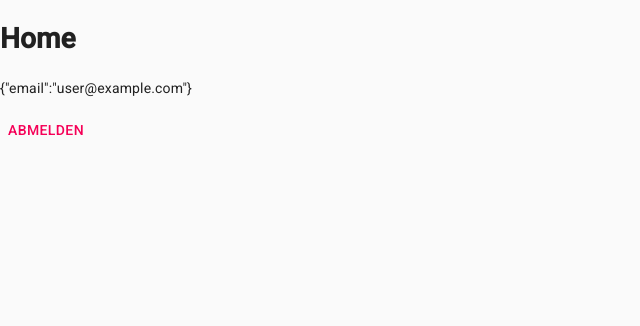
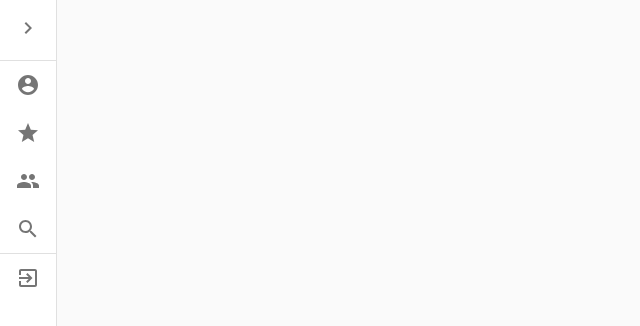
Before and after one commit to Funk66/crem, a React (Create React App) app: page / in a window 1280 px wide. Shown: the top 326 px of the page, without its empty margins (0-640 px from the left). Built offline with nearby package versions, Linux system fonts and the light colour scheme; no server answers; sample sign-in values are in the browser's storage.

Commit message:
Add sidebar

```diff
--- a/package.json
+++ b/package.json
@@ -3,6 +3,7 @@
   "dependencies": {
     "@material-ui/core": "^4.11.3",
     "@material-ui/icons": "^4.11.2",
+    "clsx": "^1.1.1",
     "firebase": "^8.2.6",
     "react": "^17.0.1",
     "react-dom": "^17.0.1",
--- /dev/null
+++ b/src/components/SideBar/SideBar.tsx
@@ -0,0 +1,151 @@
+import { useEffect, useState } from "react";
+import { useHistory } from "react-router";
+import { makeStyles } from "@material-ui/core/styles";
+import clsx from "clsx";
+import {
+  List,
+  Drawer,
+  Divider,
+  IconButton,
+  ListItem,
+  ListItemIcon,
+  ListItemText,
+} from "@material-ui/core";
+import {
+  ChevronLeft,
+  ChevronRight,
+  AccountCircle,
+  ExitToApp,
+  People,
+  Search,
+  Star,
+} from "@material-ui/icons";
+import { auth } from "../../providers/firebase";
+import * as routes from "../../constants/routes";
+
+const drawerWidth = 200;
+
+const useStyles = makeStyles((theme) => ({
+  drawer: {
+    width: drawerWidth,
+    flexShrink: 0,
+    whiteSpace: "nowrap",
+  },
+  drawerOpen: {
+    width: drawerWidth,
+    transition: theme.transitions.create("width", {
+      easing: theme.transitions.easing.sharp,
+      duration: theme.transitions.duration.enteringScreen,
+    }),
+  },
+  drawerClose: {
+    transition: theme.transitions.create("width", {
+      easing: theme.transitions.easing.sharp,
+      duration: theme.transitions.duration.leavingScreen,
+    }),
+    overflowX: "hidden",
+    width: theme.spacing(7) + 1,
+  },
+  toggle: {
+    display: "flex",
+    alignItems: "center",
+    justifyContent: "flex-end",
+    padding: theme.spacing(0.5, 0.5, 0, 0.5),
+  },
+}));
+
+const navButtons = [
+  {
+    name: "Konto",
+    route: "/account",
+    Icon: AccountCircle,
+  },
+  {
+    name: "Kompetenzen",
+    route: "/skills",
+    Icon: Star,
+  },
+  {
+    name: "Team",
+    route: "/team",
+    Icon: People,
+  },
+  {
+    name: "Suche",
+    route: "/search",
+    Icon: Search,
+  },
+];
+
+interface SideBarProps {
+  hidden: boolean;
+}
+
+export const SideBar = ({ hidden }: SideBarProps) => {
+  const history = useHistory();
+  const classes = useStyles();
+  const [open, setOpen] = useState(false);
+  const [selected, setSelected] = useState("");
+
+  const toggleDrawer = () => {
+    setOpen(!open);
+  };
+
+  const signOut = () => {
+    auth.signOut().then(() => history.push(routes.SIGN_IN));
+  };
+
+  useEffect(() => {
+    setSelected(history.location.pathname);
+    return history.listen((location) => {
+      setSelected(location.pathname);
+    });
+  }, [history]);
+
+  return hidden ? null : (
+    <Drawer
+      variant="permanent"
+      className={clsx(classes.drawer, {
+        [classes.drawerOpen]: open,
+        [classes.drawerClose]: !open,
+      })}
+      classes={{
+        paper: clsx({
+          [classes.drawerOpen]: open,
+          [classes.drawerClose]: !open,
+        }),
+      }}
+    >
+      <div className={classes.toggle}>
+        <IconButton onClick={toggleDrawer}>
+          {open ? <ChevronLeft /> : <ChevronRight />}
+        </IconButton>
+      </div>
+      <List component="nav">
+        <Divider />
+        {navButtons.map(({ name, route, Icon }) => (
+          <ListItem
+            button
+            key={name}
+            onClick={() => history.push(route)}
+            selected={selected === route}
+          >
+            <ListItemIcon>
+              <Icon />
+            </ListItemIcon>
+            <ListItemText primary={name} />
+          </ListItem>
+        ))}
+        <Divider />
+        <ListItem button key={"Ausloggen"} onClick={signOut}>
+          <ListItemIcon>
+            <ExitToApp />
+          </ListItemIcon>
+          <ListItemText primary="Ausloggen" />
+        </ListItem>
+      </List>
+    </Drawer>
+  );
+};
+
+export default SideBar;
--- a/src/components/index.ts
+++ b/src/components/index.ts
@@ -1,5 +1,6 @@
 import SignOut from './SignOut/SignOut'
 import PublicRoute from './PublicRoute/PublicRoute'
 import PrivateRoute from './PrivateRoute/PrivateRoute'
+import SideBar from './SideBar/SideBar'
 
-export { SignOut, PublicRoute, PrivateRoute }
+export { SignOut, PublicRoute, PrivateRoute, SideBar }
--- a/src/constants/routes.ts
+++ b/src/constants/routes.ts
@@ -1,2 +1,6 @@
 export const HOME = "/",
-  SIGN_IN = "/signin";
+  SIGN_IN = "/signin",
+  ACCOUNT = "/account",
+  SKILLS = "/skills",
+  TEAM = "/team",
+  SEARCH = "/search";
--- a/src/index.tsx
+++ b/src/index.tsx
@@ -2,12 +2,21 @@ import { useEffect, useState, useMemo } from "react";
 import { render } from "react-dom";
 import { BrowserRouter } from "react-router-dom";
 import { createMuiTheme, CssBaseline, ThemeProvider } from "@material-ui/core";
+import { makeStyles } from "@material-ui/core/styles";
 import useMediaQuery from "@material-ui/core/useMediaQuery";
 import * as pages from "./pages";
 import { AuthContext, User } from "./providers/Auth";
 import * as routes from "./constants/routes";
-import { PublicRoute, PrivateRoute } from "./components";
+import { PublicRoute, PrivateRoute, SideBar } from "./components";
 import { auth } from "./providers/firebase";
+
+const useStyles = makeStyles((theme) => ({
+  root: { display: "flex" },
+  content: {
+    flexGrow: 1,
+    padding: theme.spacing(3),
+  },
+}));
 
 function App() {
   const prefersDarkMode = useMediaQuery("(prefers-color-scheme: dark)");
@@ -20,6 +29,7 @@ function App() {
       }),
     [prefersDarkMode]
   );
+  const classes = useStyles();
   const [user, setUser] = useState({
     email: localStorage.getItem("email"),
   } as User);
@@ -41,8 +51,15 @@ function App() {
       <CssBaseline />
       <AuthContext.Provider value={user}>
         <BrowserRouter>
-          <div>
-            <PrivateRoute exact path={routes.HOME} component={pages.Home} />
+          <div className={classes.root}>
+            <SideBar hidden={!user.email} />
+            <main className={classes.content}>
+              <PrivateRoute exact path={routes.HOME} component={pages.Home} />
+              <PrivateRoute exact path={routes.ACCOUNT} component={pages.Account} />
+              <PrivateRoute exact path={routes.SKILLS} component={pages.Skills} />
+              <PrivateRoute exact path={routes.TEAM} component={pages.Team} />
+              <PrivateRoute exact path={routes.SEARCH} component={pages.Search} />
+            </main>
             <PublicRoute exact path={routes.SIGN_IN} component={pages.SignIn} />
           </div>
         </BrowserRouter>
--- /dev/null
+++ b/src/pages/Account.tsx
@@ -0,0 +1,5 @@
+export const Account = () => {
+  return <div></div>;
+};
+
+export default Account;
--- a/src/pages/Home.tsx
+++ b/src/pages/Home.tsx
@@ -1,17 +1,5 @@
-import { useContext } from "react";
-import { SignOut } from "../components";
-import { AuthContext } from "../providers/Auth";
-
 export const Home = () => {
-  const user = useContext(AuthContext);
-
-  return (
-    <div>
-      <h1>Home</h1>
-      <p>{JSON.stringify(user)}</p>
-      <SignOut />
-    </div>
-  );
+  return <div></div>;
 };
 
 export default Home;
--- /dev/null
+++ b/src/pages/Search.tsx
@@ -0,0 +1,5 @@
+export const Search = () => {
+  return <div></div>;
+};
+
+export default Search;
--- /dev/null
+++ b/src/pages/Skills.tsx
@@ -0,0 +1,5 @@
+export const Skills = () => {
+  return <div></div>;
+};
+
+export default Skills;
--- /dev/null
+++ b/src/pages/Team.tsx
@@ -0,0 +1,5 @@
+export const Team = () => {
+  return <div></div>;
+};
+
+export default Team;
--- a/src/pages/index.ts
+++ b/src/pages/index.ts
@@ -1,4 +1,8 @@
+import Home from "./Home";
 import SignIn from "./SignIn";
-import Home from "./Home";
+import Account from './Account'
+import Skills from './Skills'
+import Team from './Team'
+import Search from './Search'
 
-export { Home, SignIn };
+export { Home, SignIn, Account, Skills, Team, Search };
```
Also changed, not shown: src/pages/SignIn.tsx (+11 -9 lines), 1 other file (tests, documents, lock files or other folders).
